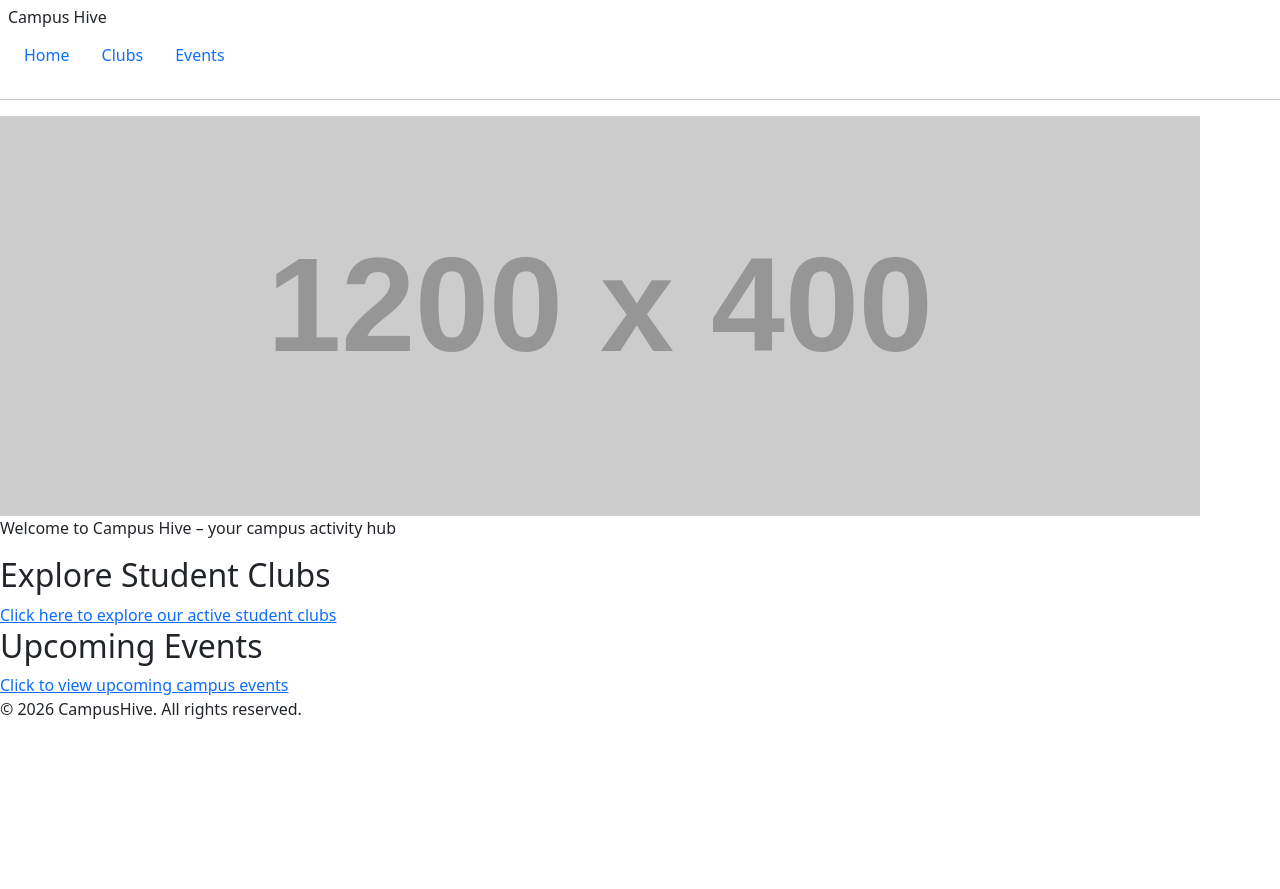
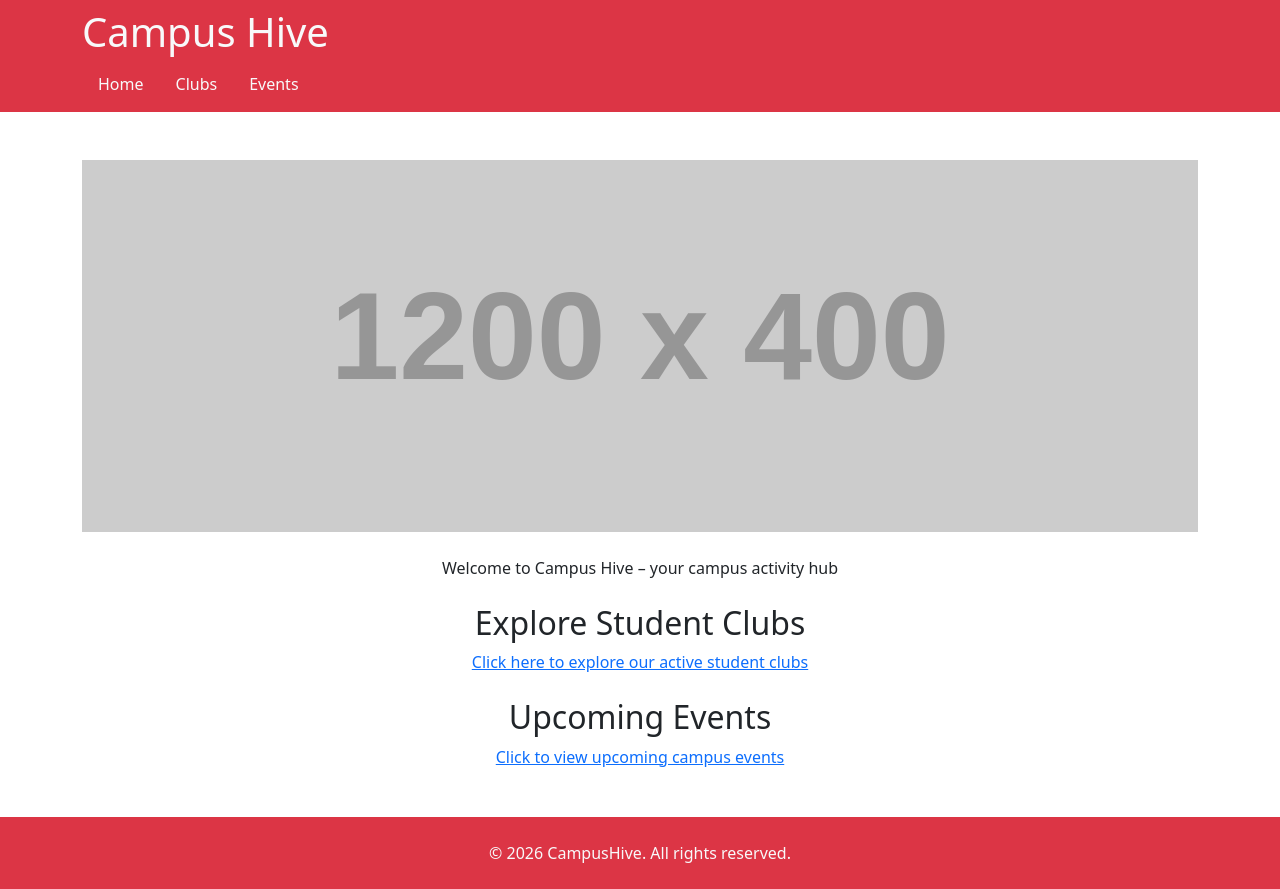
Before and after one commit to vigneshponna07/Campus-Hive, a website: page index.html in a window 1280 px wide. Before the commit the page ends 800 px from the top, so only its background shows below. Drawn offline with nearby package versions, Linux system fonts and the light colour scheme; placeholder pictures from the web are drawn by us.

Commit message:
Completed designing of homepage using classes

```diff
--- a/index.html
+++ b/index.html
@@ -1,5 +1,6 @@
 <!DOCTYPE html>
 <html lang="en">
+
 <head>
   <meta charset="UTF-8">
   <meta name="viewport" content="width=device-width, initial-scale=1.0">
@@ -9,36 +10,38 @@
 </head>
 
 <body>
-  <header class="p-2">
-   <h1 class="navbar-brand" > Campus Hive</h1>
+  <header class="p-2 bg-danger text-light ">
+    <div class="container">
+   <h1 class="h1" > Campus Hive</h1>
    <nav>
     <ul class="nav">
-      <li class="nav-item"><a class="nav-link " href="index.html">Home</a></li>
-      <li class="nav-item"><a class="nav-link " href="clubs.html">Clubs</a></li>
-      <li class="nav-item"><a class="nav-link " href="events.html">Events</a></li>
+      <li class="nav-item"><a class="nav-link text-light " href="index.html">Home</a></li>
+      <li class="nav-item"><a class="nav-link text-light " href="clubs.html">Clubs</a></li>
+      <li class="nav-item"><a class="nav-link text-light " href="events.html">Events</a></li>
     </ul>
    </nav>
+  </div>
   </header>
-  <hr/>
 
-  <main>
-    <section>
+
+  <main class="container mt-5">
+    <section class="text-center">
       <figure>
       <img class="img-fluid" src="https://placehold.co/1200x400?text=Campus+Hive" title="Campus Hive">
-      <figcaption>Welcome to Campus Hive – your campus activity hub</figcaption>
+      <figcaption class="mt-4 ">Welcome to Campus Hive – your campus activity hub</figcaption>
       </figure>
     </section>
-    <section>
+    <section class="text-center mt-4">
       <h2>Explore Student Clubs</h2>
       <a href="clubs.html">Click here to explore our active student clubs</a>
     </section>
-    <section>
+    <section class="text-center mt-4 mb-5">
       <h2>Upcoming Events</h2>
       <a href="events.html"> Click to view upcoming campus events</a>
     </section>
   </main>
 
-  <footer>
+  <footer class="text-center bg-danger text-light p-4">
     &copy; 2026 CampusHive. All rights reserved.
   </footer>
 </body>
```
